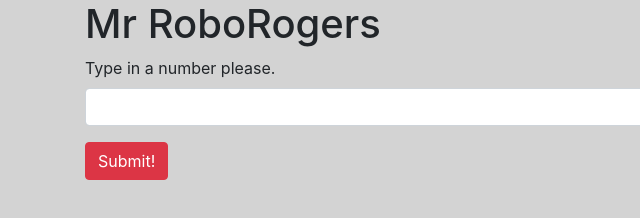
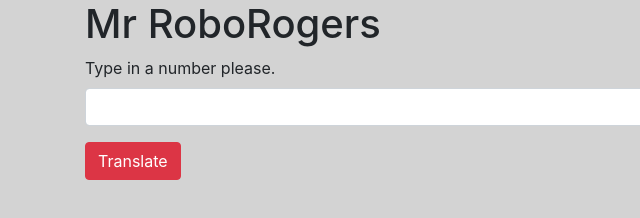
Before and after one commit to BrycenGit/roboRoger, a plain HTML site: page index.html in a window 1280 px wide. Shown: the full height of the page, 0-640 px from the left. Drawn offline with Linux system fonts and the light colour scheme.

Commit message:
add translate to button

```diff
--- a/index.html
+++ b/index.html
@@ -15,7 +15,7 @@
         <label for="number">Type in a number please.</label>
         <input id="number" class="form-control" type="number" required>
       </div>
-      <button type="submit" class="btn btn-danger">Submit!</button>
+      <button type="submit" class="btn btn-danger">Translate</button>
     </form>
     <div id="show">
     </div>
```
